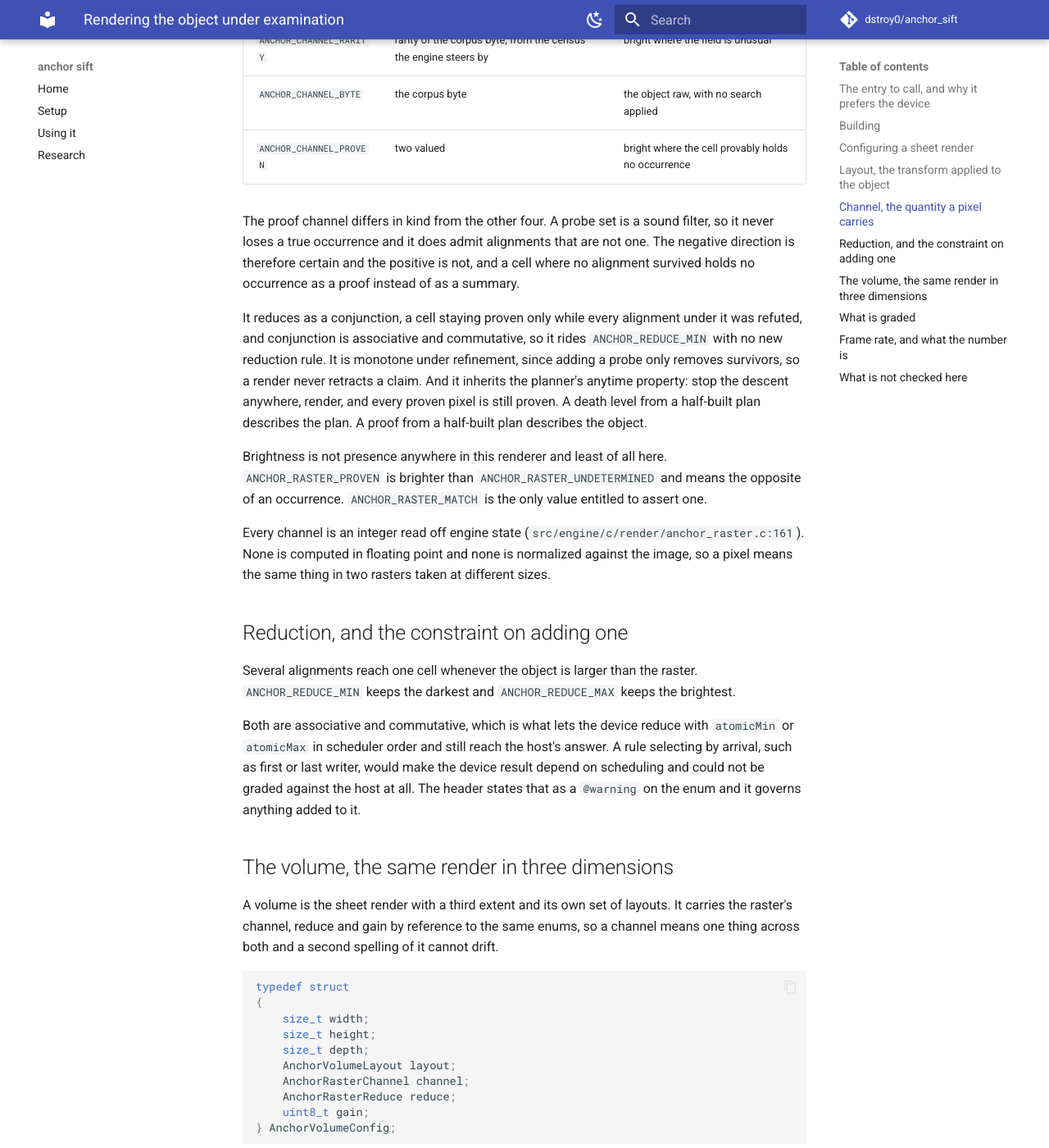
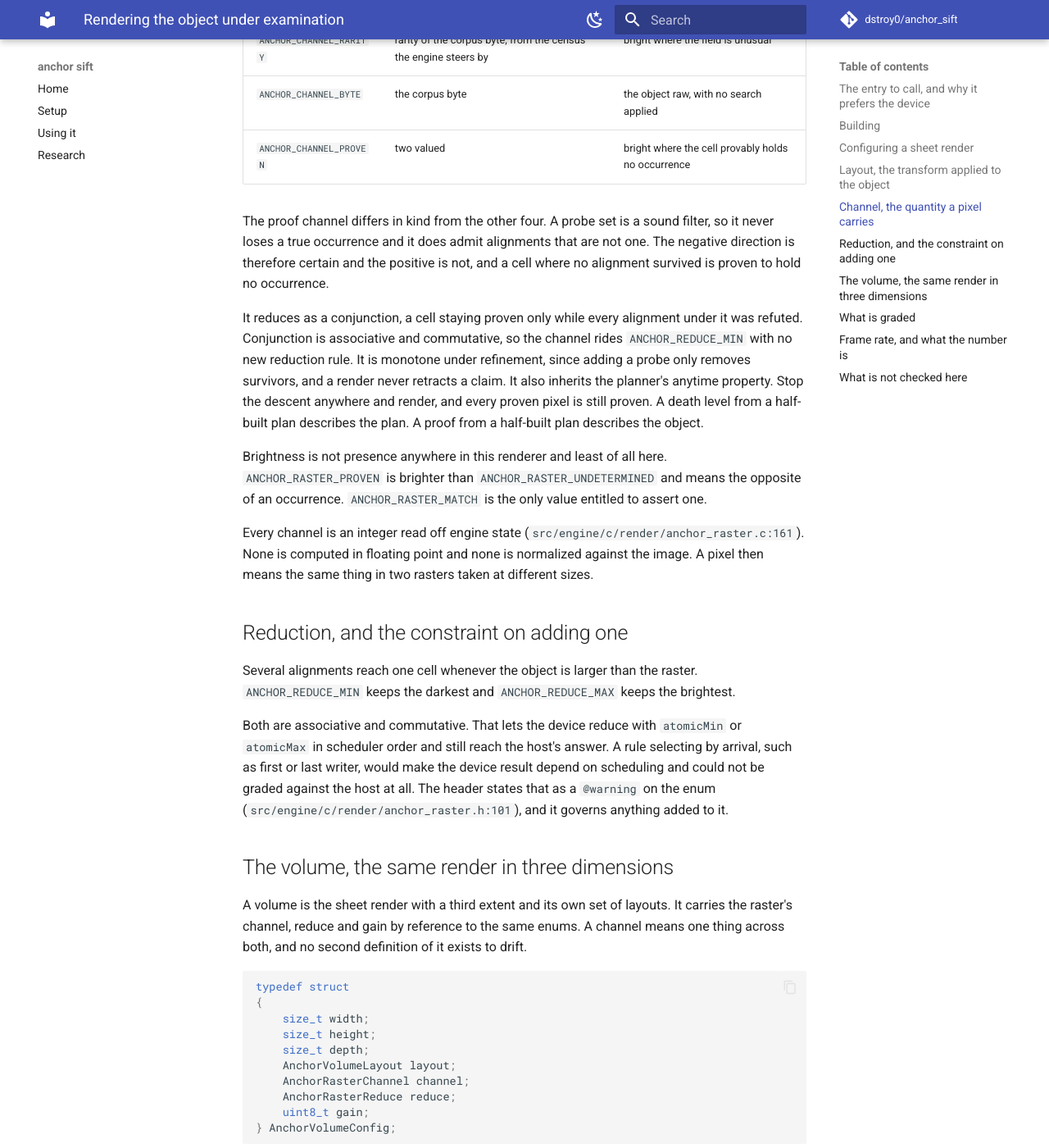
Before and after one commit to dstroy0/anchor_sift, an MkDocs documentation site: the page built from docs/rendering.md, in a window 1280 px wide and 1400 px high, scrolled down 2984 px. Shown: the whole window at 82% size. Built offline with MkDocs 1.6.1 and Material for MkDocs 9.7.7, drawn with Linux system fonts in a browser that asks for light colours; comment, search, counter and statistics services are not loaded; some of the changed text lies outside the part shown.

Commit message:
docs render rewrite

````diff
--- a/docs/rendering.md
+++ b/docs/rendering.md
@@ -7,12 +7,12 @@
 
 ## The entry to call, and why it prefers the device
 
-There are two arms behind each renderer, a host arm in C and a device arm in CUDA, and they produce the same bytes. Choosing between them is a performance decision and never a correctness one, so a caller does not choose. Call the dispatch and it takes the device where one is present and falls back to the host where none is:
+There are two arms behind each renderer, a host arm in C and a device arm in CUDA, and they produce the same bytes. The choice between them affects speed alone, and a caller does not make it. Call the dispatch, and it takes the device where one is present and falls back to the host where none is:
 
 * `anchor_raster_render` for a sheet (`src/engine/c/render/anchor_raster.c:296`).
 * `anchor_volume_render` for a volume (`src/engine/c/render/anchor_raster.c:539`).
 
-Both ask `anchor_raster_device_available` or `anchor_volume_device_available` first, call the device arm, and fall back to the host arm if the device refuses, so a render happens whenever either arm can do it. The single-arm entries stay public because a grader has to call one specific arm and compare it against the other; a caller that does not care should use the dispatch.
+Both ask `anchor_raster_device_available` or `anchor_volume_device_available` first, call the device arm, and fall back to the host arm if the device refuses. A render then happens whenever either arm can do it. The single-arm entries stay public because a grader has to call one specific arm and compare it against the other. A caller that does not care should use the dispatch.
 
 ## Building
 
@@ -93,23 +93,23 @@
 | `ANCHOR_CHANNEL_BYTE` | the corpus byte | the object raw, with no search applied |
 | `ANCHOR_CHANNEL_PROVEN` | two valued | bright where the cell provably holds no occurrence |
 
-The proof channel differs in kind from the other four. A probe set is a sound filter, so it never loses a true occurrence and it does admit alignments that are not one. The negative direction is therefore certain and the positive is not, and a cell where no alignment survived holds no occurrence as a proof instead of as a summary.
+The proof channel differs in kind from the other four. A probe set is a sound filter, so it never loses a true occurrence and it does admit alignments that are not one. The negative direction is therefore certain and the positive is not, and a cell where no alignment survived is proven to hold no occurrence.
 
-It reduces as a conjunction, a cell staying proven only while every alignment under it was refuted, and conjunction is associative and commutative, so it rides `ANCHOR_REDUCE_MIN` with no new reduction rule. It is monotone under refinement, since adding a probe only removes survivors, so a render never retracts a claim. And it inherits the planner's anytime property: stop the descent anywhere, render, and every proven pixel is still proven. A death level from a half-built plan describes the plan. A proof from a half-built plan describes the object.
+It reduces as a conjunction, a cell staying proven only while every alignment under it was refuted. Conjunction is associative and commutative, so the channel rides `ANCHOR_REDUCE_MIN` with no new reduction rule. It is monotone under refinement, since adding a probe only removes survivors, and a render never retracts a claim. It also inherits the planner's anytime property. Stop the descent anywhere and render, and every proven pixel is still proven. A death level from a half-built plan describes the plan. A proof from a half-built plan describes the object.
 
 Brightness is not presence anywhere in this renderer and least of all here. `ANCHOR_RASTER_PROVEN` is brighter than `ANCHOR_RASTER_UNDETERMINED` and means the opposite of an occurrence. `ANCHOR_RASTER_MATCH` is the only value entitled to assert one.
 
-Every channel is an integer read off engine state (`src/engine/c/render/anchor_raster.c:161`). None is computed in floating point and none is normalized against the image, so a pixel means the same thing in two rasters taken at different sizes.
+Every channel is an integer read off engine state (`src/engine/c/render/anchor_raster.c:161`). None is computed in floating point and none is normalized against the image. A pixel then means the same thing in two rasters taken at different sizes.
 
 ## Reduction, and the constraint on adding one
 
 Several alignments reach one cell whenever the object is larger than the raster. `ANCHOR_REDUCE_MIN` keeps the darkest and `ANCHOR_REDUCE_MAX` keeps the brightest.
 
-Both are associative and commutative, which is what lets the device reduce with `atomicMin` or `atomicMax` in scheduler order and still reach the host's answer. A rule selecting by arrival, such as first or last writer, would make the device result depend on scheduling and could not be graded against the host at all. The header states that as a `@warning` on the enum and it governs anything added to it.
+Both are associative and commutative. That lets the device reduce with `atomicMin` or `atomicMax` in scheduler order and still reach the host's answer. A rule selecting by arrival, such as first or last writer, would make the device result depend on scheduling and could not be graded against the host at all. The header states that as a `@warning` on the enum (`src/engine/c/render/anchor_raster.h:101`), and it governs anything added to it.
 
 ## The volume, the same render in three dimensions
 
-A volume is the sheet render with a third extent and its own set of layouts. It carries the raster's channel, reduce and gain by reference to the same enums, so a channel means one thing across both and a second spelling of it cannot drift.
+A volume is the sheet render with a third extent and its own set of layouts. It carries the raster's channel, reduce and gain by reference to the same enums. A channel means one thing across both, and no second definition of it exists to drift.
 
 ```c
 typedef struct
@@ -149,19 +149,19 @@
 | `ANCHOR_VOLUME_SLABS` | corpus order, filling one sheet before the next |
 | `ANCHOR_VOLUME_BOUSTRO` | every other row reversed and every other slab's rows reversed, so consecutive alignments stay adjacent across both boundaries |
 | `ANCHOR_VOLUME_MORTON` | the bits of x, y and z interleaved, so locality holds on all three axes at once and the block reads as a solid. Requires the extents to be powers of two and refuses others |
-| `ANCHOR_VOLUME_HELIX` | slab major with each slab's rows sheared by its depth index, so a feature at a fixed corpus offset winds through the block |
+| `ANCHOR_VOLUME_HELIX` | slab major with each slab's rows sheared by its depth index, and a feature at a fixed corpus offset winds through the block |
 
 `anchor_volume_cell_for` returns the block size where the layout refuses a configuration, which is Morton on extents that are not all powers of two and any unknown layout. The host returns 0 for the whole render in that case, and the device carries the same refusal into its parallel form through a flag a thread sets when its alignment maps out of range.
 
 ## What is graded
 
-`bench_raster` renders every combination of layout and channel for both the sheet and the volume, and compares the host arm against the device arm byte for byte. The raster is integer valued, so agreement is exact and one differing pixel or voxel is a defect. Where no device is present the run says so and grades the host alone, which is a skip and never a pass.
+`bench_raster` renders every combination of layout and channel for both the sheet and the volume, and compares the host arm against the device arm byte for byte. The raster is integer valued, so agreement is exact and one differing pixel or voxel is a defect. Where no device is present, the run prints the device as absent and grades the host alone. Every row then reads `host only` in its agreement column and `ok` in its verdict, and the run exits 0 (`src/engine/c/bench/bench_raster.c:203-230`, `:359-385`, `:420`). A zero exit shows device agreement only when the run printed the device as present.
 
 The sheet: twenty combinations, four layouts by five channels, each written as a PGM. Measured on this machine, 65536 bytes of corpus, 65513 alignments, a 256 by 256 raster, needle length 24, against an RTX 3070 at `sm_86`: twenty of twenty host and device identical, every layout filling 65513 cells.
 
 The volume: twenty combinations into a 32 by 32 by 32 block. Measured on the same machine and corpus: twenty of twenty host and device identical, every combination filling all 32768 voxels with zero collisions, which confirms each layout is a bijection onto the block.
 
-The device arms reimplement the transform and the channel rather than linking the host's, because the two are built by different compilers that cannot link, the same split `maint/engine/build_gpu_arm.sh` documents for the exact arm. The grader comparing outputs on every configuration is what keeps the copies honest, and the file says so in a `@warning` (`src/engine/c/render/raster_cuda.cu:29`).
+The device arms carry their own copy of the transform and the channel, because the two arms are built by different compilers that cannot link, the same split `maint/engine/build_gpu_arm.sh` documents for the exact arm. Where a device is present, the grader compares outputs on every configuration, and a divergence between the copies fails a row. A `@warning` states this at `src/engine/c/render/raster_cuda.cu:29`.
 
 ## Frame rate, and what the number is
 
````
Also changed, not shown: other parts of docs/rendering.md (+3 -3 lines), src/engine/c/README.md (+7 -7 lines), 3 other files.
